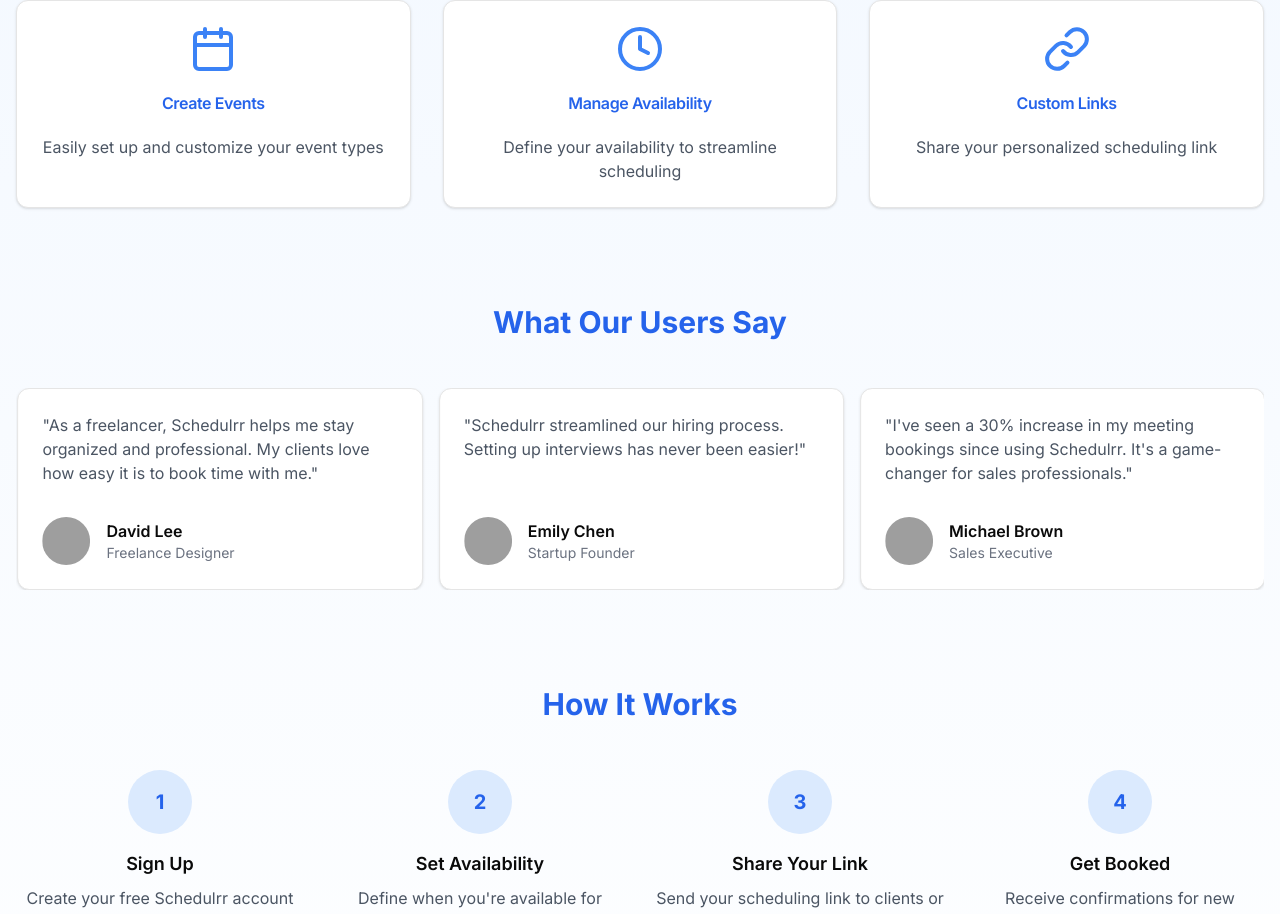
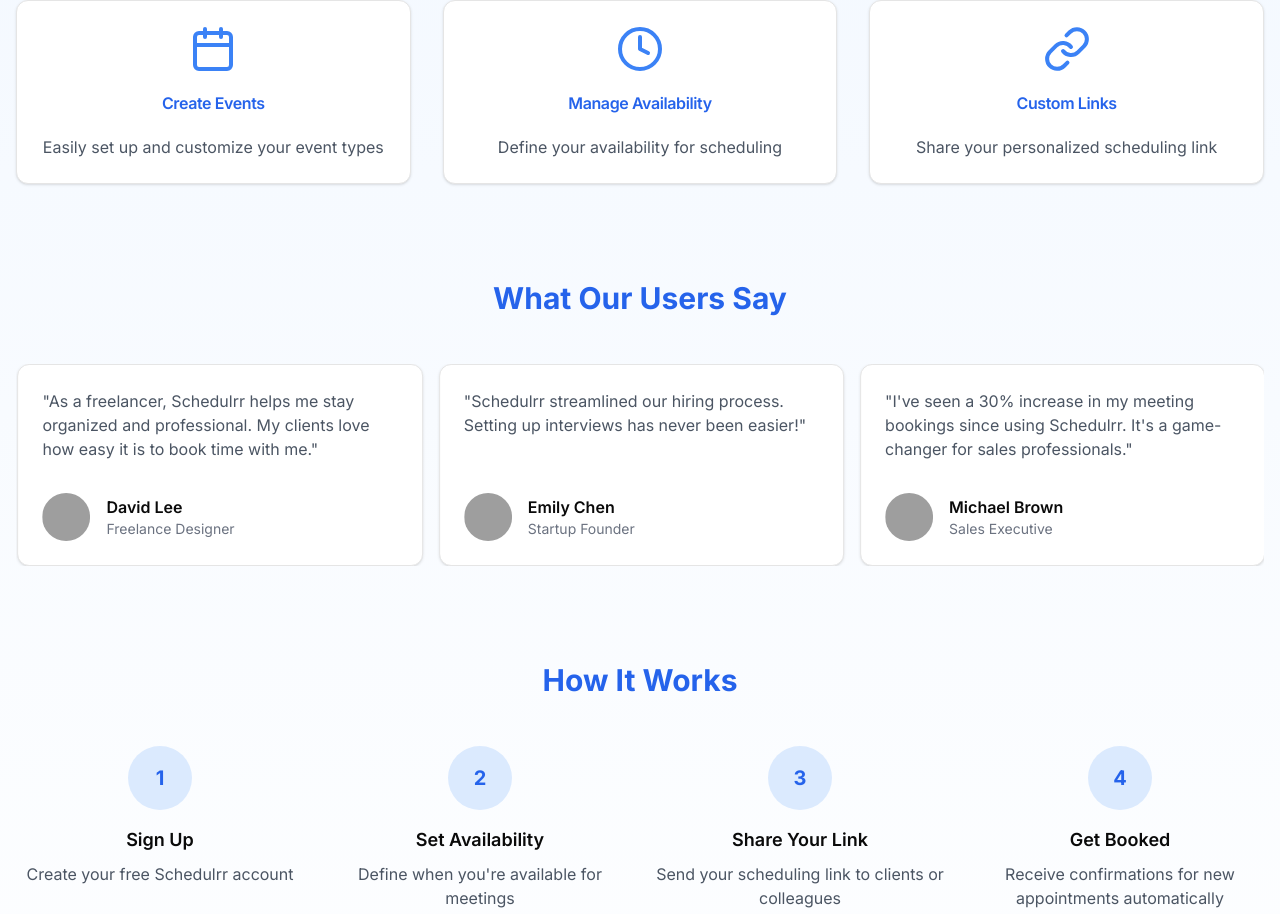
Before and after one commit to AlberCoder/Schedulrr, a Next.js app: page / in a window 1280 px wide. Shown: the part 774-1688 px from the top of the page. Built offline with nearby package versions, Linux system fonts and the light colour scheme; no server answers; grey boxes are pictures that could not be loaded.

Commit message:
Shorten description for Manage Availability

```diff
--- a/app/page.jsx
+++ b/app/page.jsx
@@ -15,7 +15,7 @@
   {
     icon: Clock,
     title: "Manage Availability",
-    description: "Define your availability to streamline scheduling",
+    description: "Define your availability for scheduling",
   },
   {
     icon: LinkIcon,
```
